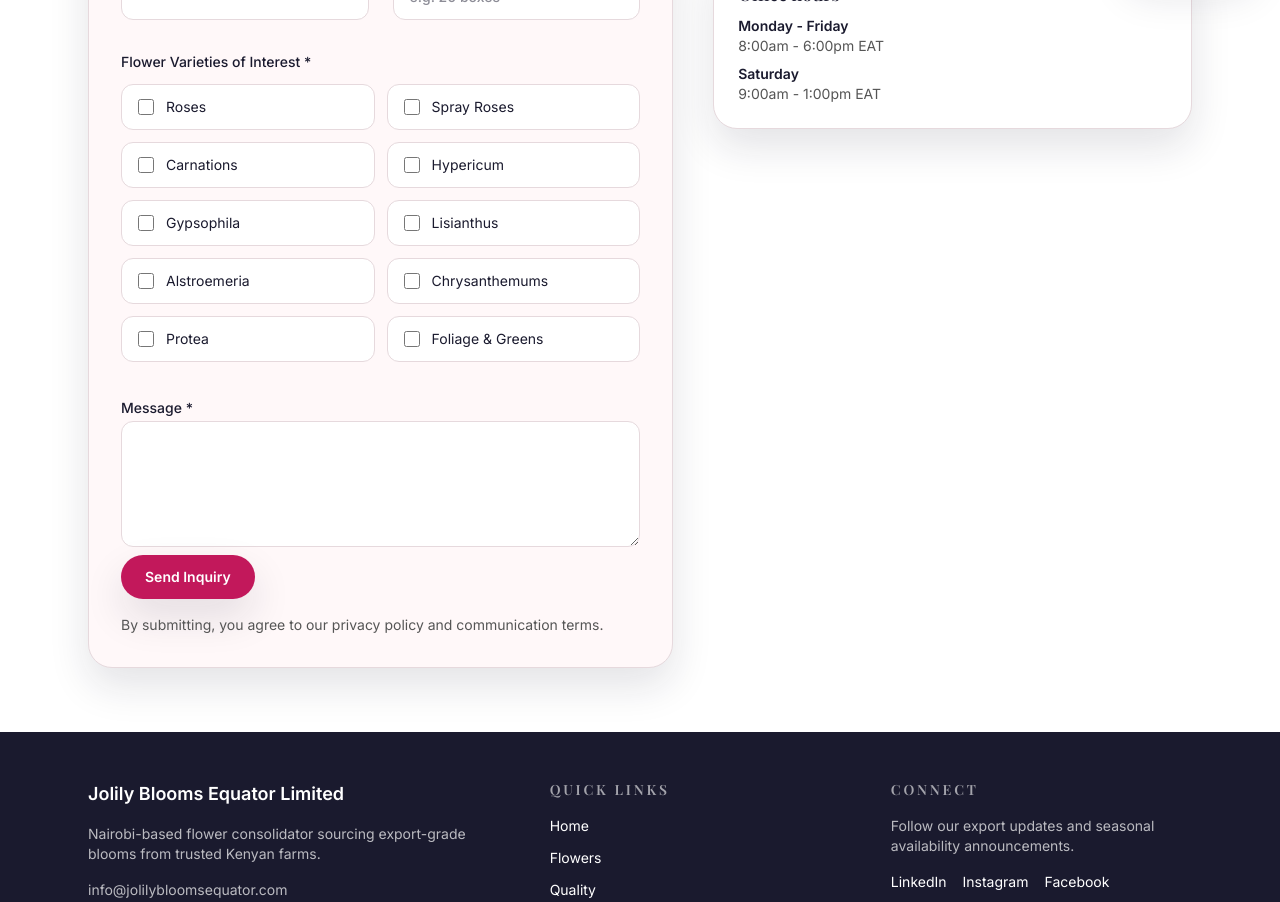
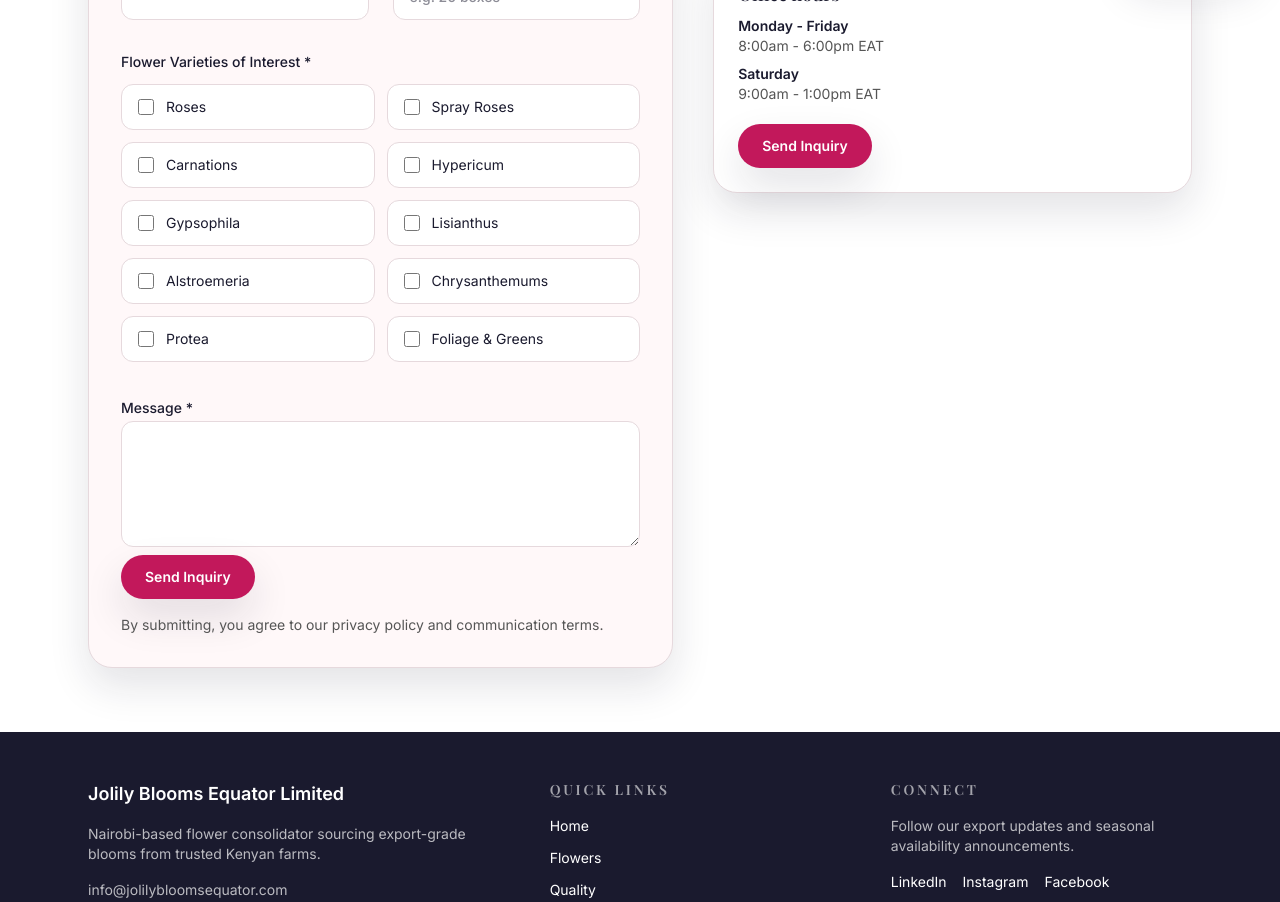
Before and after one commit to jolilybloomsequator/jolilybloomsfrontend, a Next.js app: page /contact in a window 1280 px wide. Shown: the part 800-1702 px from the top of the page. Built offline with nearby package versions, Linux system fonts and the light colour scheme; no server answers; a web font is replaced by a local one.

Commit message:
Add Gmail inquiry button

```diff
--- a/src/app/contact/page.tsx
+++ b/src/app/contact/page.tsx
@@ -6,6 +6,8 @@ import { contactDetails } from "../../data/contact";
 import { pageHeaderImages } from "../../data/siteImages";
 
 export default function ContactPage() {
+  const gmailComposeUrl = `https://mail.google.com/mail/?view=cm&fs=1&to=${contactDetails.email}`;
+
   return (
     <div>
       <PageHeader
@@ -50,6 +52,14 @@ export default function ContactPage() {
                   <dd>9:00am - 1:00pm EAT</dd>
                 </div>
               </dl>
+              <a
+                href={gmailComposeUrl}
+                target="_blank"
+                rel="noreferrer"
+                className="mt-5 inline-flex rounded-full bg-brand px-6 py-3 text-sm font-semibold text-white shadow-soft transition hover:bg-brand-dark"
+              >
+                Send Inquiry
+              </a>
             </div>
           </FadeIn>
         </div>
```
